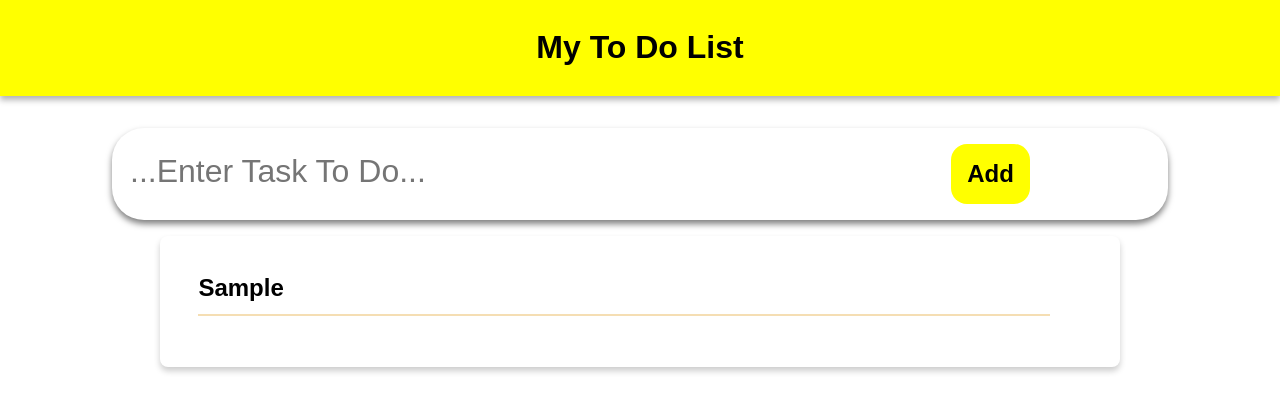
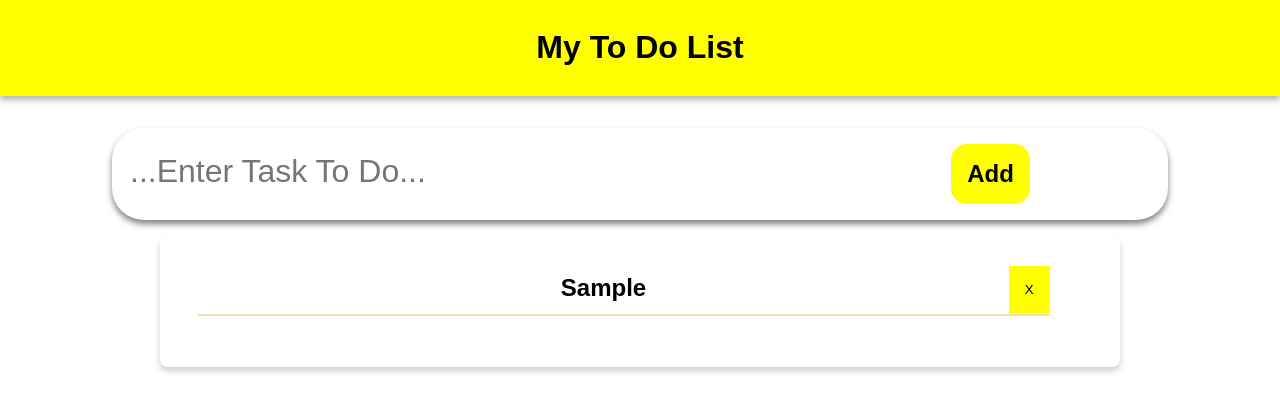
Before and after one commit to alfarofernando/React_Course, a React (Vite) app in the folder project-todo-app/: page / in a window 1280 px wide. Both pictures are taken after typing "Sample" into the empty fields and a click on the button "Add". Shown: the top 412 px of the page. Built offline with nearby package versions, Linux system fonts and the light colour scheme.

Commit message:
styling to do list and item

```diff
--- a/project-todo-app/src/components/ToDoItem.jsx
+++ b/project-todo-app/src/components/ToDoItem.jsx
@@ -4,9 +4,17 @@
 
     return (
         <div className={styles.item}>
+
             <div className={styles.itemname}>
                 {item}
+
+                <span>
+                    <button className={styles.itembutton}> X </button>
+                </span>
             </div>
+
+
+
             <hr  className={styles.line} />
         </div>
     );
--- a/project-todo-app/src/components/ToDoItem.module.css
+++ b/project-todo-app/src/components/ToDoItem.module.css
@@ -5,14 +5,19 @@
     padding: 0.2rem;
     font-size: 1.5rem;
     font-weight: bold;
-
-
-}
-
-.itemname{
-
+    text-align: center;
 }
 
 .line{
     border: 1px solid wheat;
 }
+
+.itembutton{
+    float:right;
+    padding: 1rem 1rem;
+    border: none;
+    background-color: yellow;
+    color: black;
+    margin-top: -.5rem;
+    cursor: pointer;
+}
```
